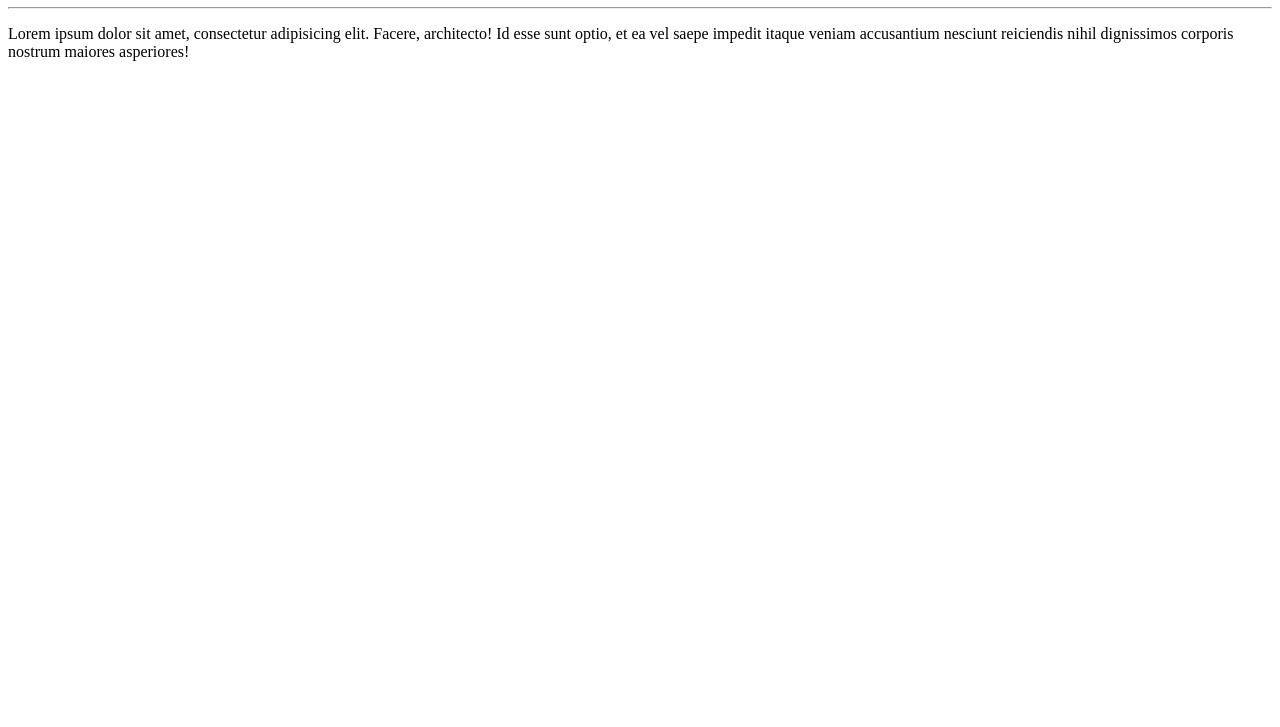
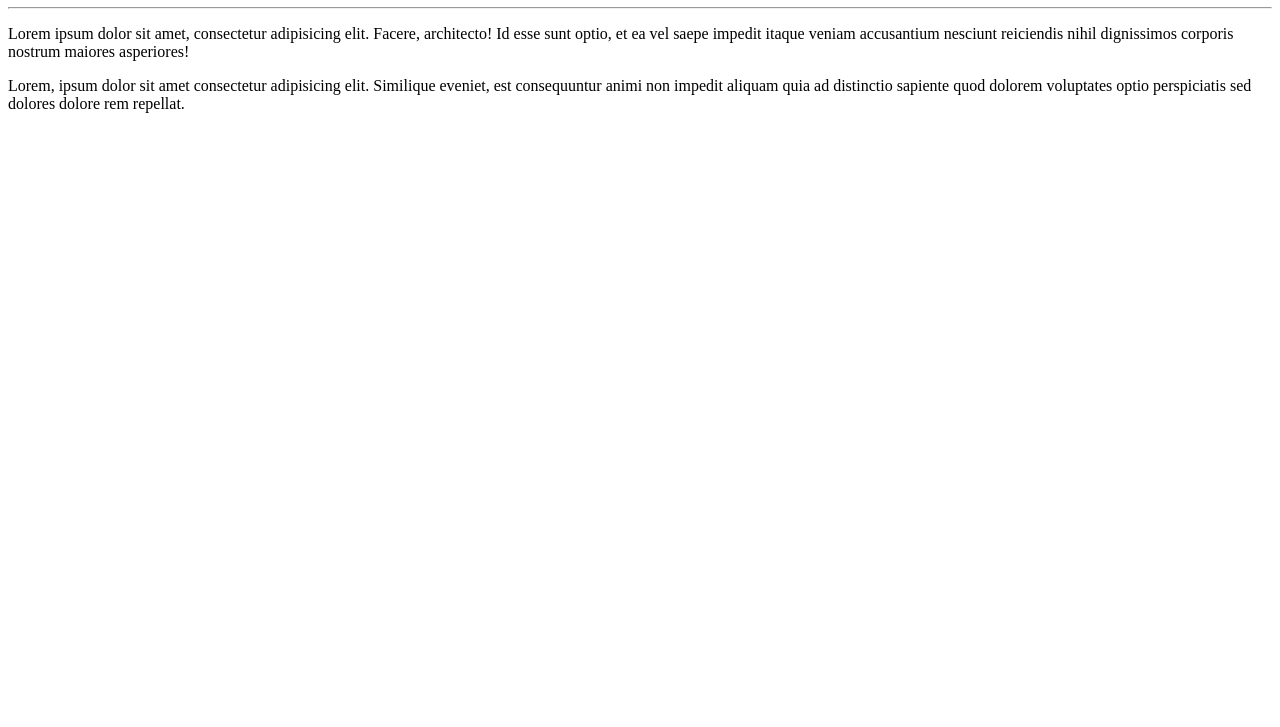
Before and after one commit to YasminMarquess/Ola-Mundo, a plain HTML site: page site-exemplo/index.html in a window 1280 px wide. Shown: the part 73-800 px from the top of the page. Drawn offline with Linux system fonts and the light colour scheme.

Commit message:
adicionei um paragrafo

```diff
--- a/site-exemplo/index.html
+++ b/site-exemplo/index.html
@@ -9,5 +9,6 @@
     <h1>Oá, mundo!</h1>
     <hr>
     <p>Lorem ipsum dolor sit amet, consectetur adipisicing elit. Facere, architecto! Id esse sunt optio, et ea vel saepe impedit itaque veniam accusantium nesciunt reiciendis nihil dignissimos corporis nostrum maiores asperiores!</p>
+    <p>Lorem, ipsum dolor sit amet consectetur adipisicing elit. Similique eveniet, est consequuntur animi non impedit aliquam quia ad distinctio sapiente quod dolorem voluptates optio perspiciatis sed dolores dolore rem repellat.</p>
 </body>
 </html>
```
